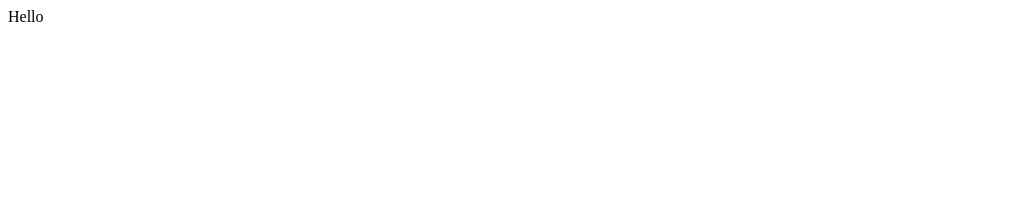
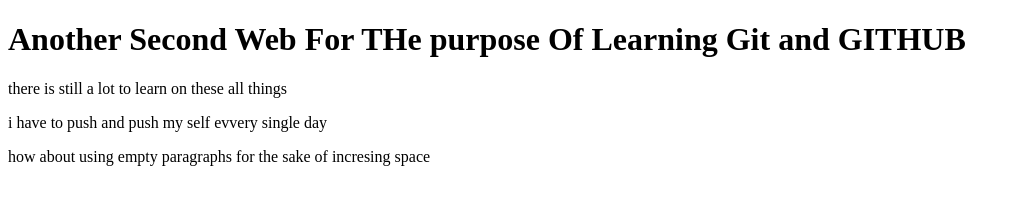
Before and after one commit to Dan-dacong/Demo-repo, a plain HTML site: page index.html in a window 1280 px wide. Shown: the whole page, without its empty margins (0-1020 px from the left). Drawn offline with Linux system fonts and the light colour scheme.

Commit message:
changes made on index.html
to make it look better

```diff
--- a/index.html
+++ b/index.html
@@ -1 +1,15 @@
-<div>Hello<div>
+<!DOCTYPE html>
+<html lang="en">
+<head>
+    <meta charset="utf-8">
+    <title>Another Web For Git Tutorial</title>
+</head>
+<body>
+    <h1>Another Second Web For THe purpose Of Learning Git    and GITHUB</h1>
+        <P>there is still a lot to learn on these all things</P>
+        <p>i have to push and push my self evvery single day</p>
+        <p></p>
+        <p> how about using empty paragraphs for the sake of incresing space</p>
+
+</body>
+</html>
```
